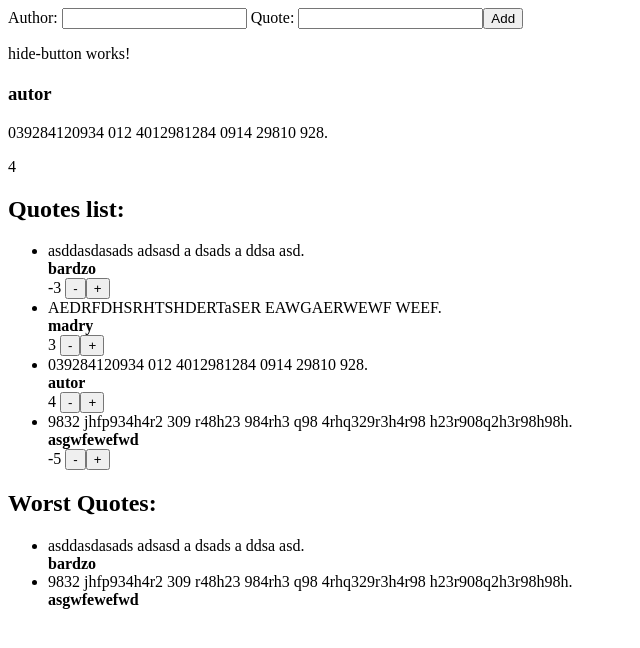
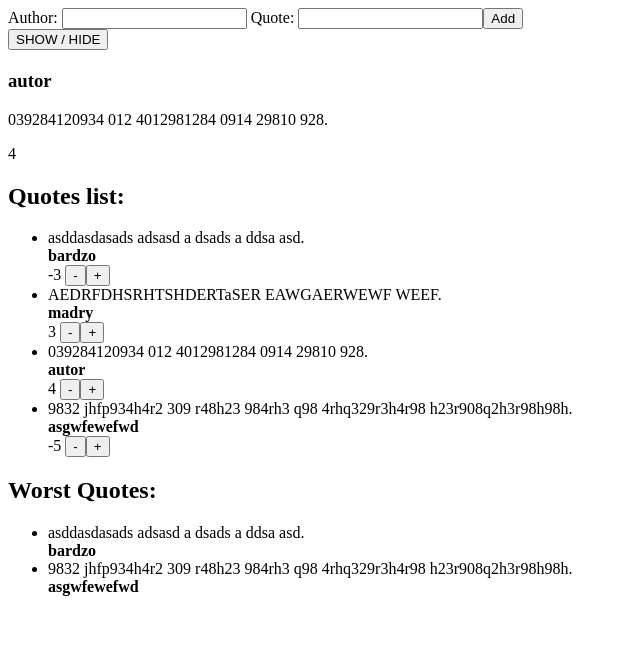
Before and after one commit to michalsiminski98/appWithTests, an Angular app: page / in a window 1280 px wide. Shown: the top 648 px of the page, without its empty margins (0-640 px from the left). Built offline with nearby package versions, Linux system fonts and the light colour scheme.

Commit message:
add hide form button in hide-button component

```diff
--- a/src/app/app.component.html
+++ b/src/app/app.component.html
@@ -1,5 +1,5 @@
 <app-add-form></app-add-form>
-<app-hide-button>SHOW / HIDE</app-hide-button>
+<app-hide-button (showForm) = "onShowForm()">SHOW / HIDE</app-hide-button>
 <app-best-quote [title]= "titleForBest"></app-best-quote>
 <app-quote-list [title] = "titleForList"></app-quote-list>
 <app-worst-list [title] = "titleForWorst"></app-worst-list>
--- a/src/app/app.component.ts
+++ b/src/app/app.component.ts
@@ -9,4 +9,10 @@ export class AppComponent {
   titleForBest: string = "Best Quote:"
   titleForList: string = "Quotes list:";
   titleForWorst: string = "Worst Quotes:";
+
+  showForm = false;
+
+  onShowForm(){
+    this.showForm = !this.showForm;
+  }
 }
--- a/src/app/hide-button/hide-button.component.html
+++ b/src/app/hide-button/hide-button.component.html
@@ -1 +1,3 @@
-<p>hide-button works!</p>
+<button (click) = "showForm.emit()">
+  <ng-content></ng-content>
+</button>
--- a/src/app/hide-button/hide-button.component.ts
+++ b/src/app/hide-button/hide-button.component.ts
@@ -1,15 +1,13 @@
-import { Component, OnInit } from '@angular/core';
+import { Component, EventEmitter, Output } from '@angular/core';
 
 @Component({
   selector: 'app-hide-button',
   templateUrl: './hide-button.component.html',
   styleUrls: ['./hide-button.component.css']
 })
-export class HideButtonComponent implements OnInit {
+export class HideButtonComponent {
+
+  @Output() showForm = new EventEmitter<void>();
 
   constructor() { }
-
-  ngOnInit(): void {
-  }
-
 }
```
